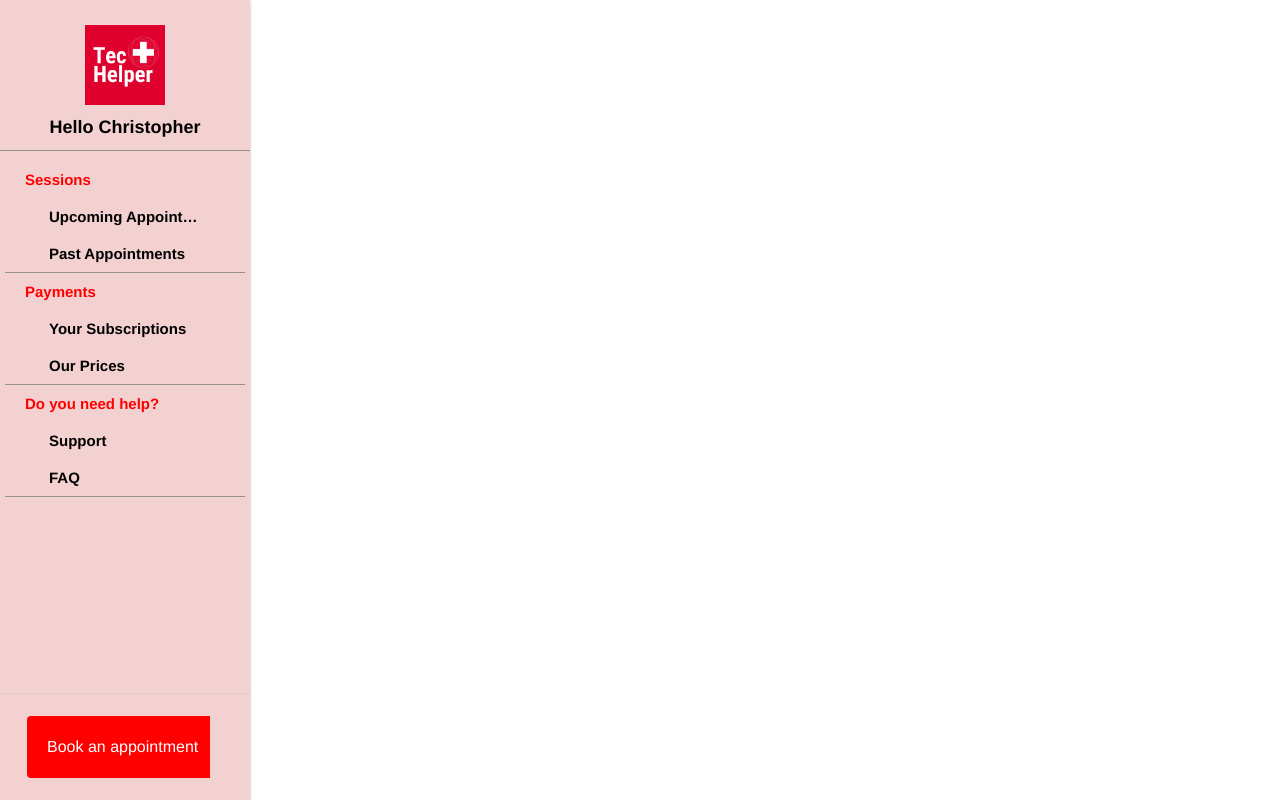
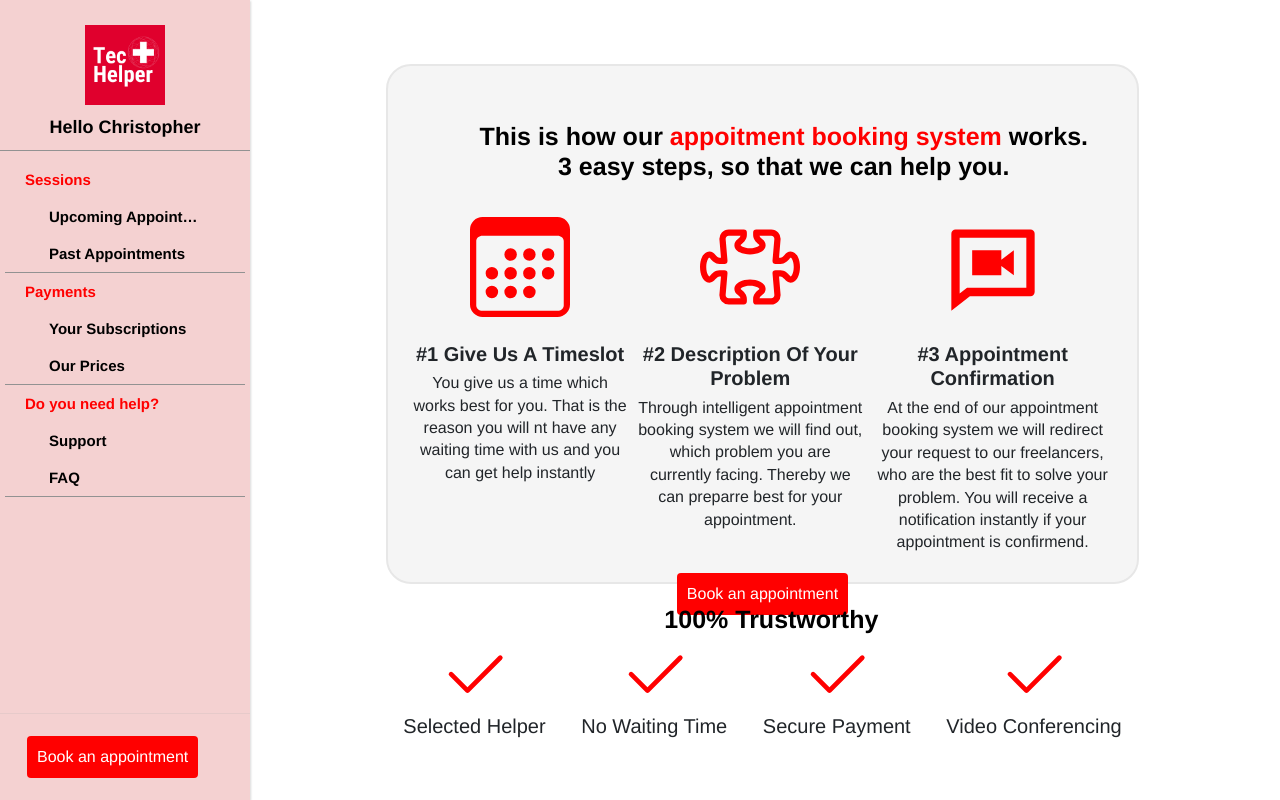
Before and after one commit to pv-usamairfan/tec-helper, a React (Create React App) app: page /bookAppointment in a window 1280 px wide. Built offline with nearby package versions, Linux system fonts and the light colour scheme.

Commit message:
Created book appointment landing page

```diff
--- a/src/Components/Appointments/Book-Appointment/BookAppointment.css
+++ /dev/null
@@ -1,10 +0,0 @@
-.rounded-box {
-  text-align: center;
-    border-radius: 25px;
-    border: 2px solid #e7e7e7;
-    padding: 20px;
-    width: 80%;
-    height: 150px;
-    margin-left: 10%;
-    margin-right: 10%;
-  }
--- a/src/Components/Appointments/Book-Appointment/BookAppointment.jsx
+++ b/src/Components/Appointments/Book-Appointment/BookAppointment.jsx
@@ -1,16 +1,90 @@
 import React from "react";
 import SideBar from "../../Side-Bar/SideBar";
-import "./BookAppointment.css";
+import "./BookAppointment.scss";
+import { BsCalendar3, BsPuzzle, BsCheck2 } from "react-icons/bs";
+import { RiVideoChatLine } from "react-icons/ri";
 
 const BookAppointment = () => {
   return (
     <>
-      <SideBar />
-      {/* <div>
-        <div className="rounded-box">
-          <span>This is how our appoitment booking system works</span>
+      <div className="rowC">
+        <SideBar />
+        <div className="container">
+          <div className="rounded-box">
+            <h1>
+              This is how our{" "}
+              <span style={{ color: "red" }}>appoitment booking system</span>{" "}
+              works.
+              <br></br> 3 easy steps, so that we can help you.
+            </h1>
+            <br></br>
+            <div className="pGrid">
+              <div className="block">
+                <BsCalendar3 size={"100px"} color={"red"} />
+                <br></br>
+                <br></br>
+                <h2>#1 Give Us A Timeslot</h2>
+                <p>
+                  You give us a time which works best for you. That is the
+                  reason you will nt have any waiting time with us and you can
+                  get help instantly
+                </p>
+              </div>
+              <div className="block">
+                <BsPuzzle size={"100px"} color={"red"} />
+                <br></br>
+                <br></br>
+                <h2>#2 Description Of Your Problem</h2>
+                <p>
+                  Through intelligent appointment booking system we will find
+                  out, which problem you are currently facing. Thereby we can
+                  preparre best for your appointment.
+                </p>
+              </div>
+              <div className="block">
+                <RiVideoChatLine size={"100px"} color={"red"} />
+                <br></br>
+                <br></br>
+                <h2>#3 Appointment Confirmation</h2>
+                <p>
+                  At the end of our appointment booking system we will redirect
+                  your request to our freelancers, who are the best fit to solve
+                  your problem. You will receive a notification instantly if
+                  your appointment is confirmend.
+                </p>
+              </div>
+            </div>
+            <div>
+              <button className="book-button">Book an appointment</button>
+            </div>
+          </div>
+          <h1 style={{ textAlign: "center", width: "75%", marginTop: "20px" }}>
+            100% Trustworthy
+          </h1>
+          <div className="pGrid2">
+            <div style={{ textAlign: "center" }}>
+              <BsCheck2 size={"75px"} color={"red"} />
+              <br></br>
+              <h2>Selected Helper</h2>
+            </div>
+            <div style={{ textAlign: "center" }}>
+              <BsCheck2 size={"75px"} color={"red"} />
+              <br></br>
+              <h2>No Waiting Time</h2>
+            </div>
+            <div style={{ textAlign: "center" }}>
+              <BsCheck2 size={"75px"} color={"red"} />
+              <br></br>
+              <h2>Secure Payment</h2>
+            </div>
+            <div style={{ textAlign: "center" }}>
+              <BsCheck2 size={"75px"} color={"red"} />
+              <br></br>
+              <h2>Video Conferencing</h2>
+            </div>
+          </div>
         </div>
-      </div> */}
+      </div>
     </>
   );
 };
--- /dev/null
+++ b/src/Components/Appointments/Book-Appointment/BookAppointment.scss
@@ -0,0 +1,64 @@
+.rounded-box {
+  text-align: center;
+  border-radius: 25px;
+  border: 2px solid #e7e7e7;
+  padding: 20px;
+  width: 85%;
+  height: 520px;
+  align-items: center;
+  background-color: rgb(245, 245, 245);
+}
+
+h1 {
+  color: black !important;
+  font-weight: bold;
+}
+
+.block h2 {
+  text-align: center;
+  font-weight: bold;
+}
+
+.block p {
+  text-align: center;
+  font-weight: lighter;
+  font-size: medium;
+}
+.block {
+  padding: 5px;
+}
+
+.container {
+  width: 100%;
+  height: 100%;
+  margin-top: 5%;
+  margin-left: 10%;
+  font-size: large;
+}
+.rowC {
+  display: flex;
+  flex-direction: row;
+}
+
+.pGrid {
+  display: grid;
+  grid-template-columns: auto auto auto;
+}
+.pGrid2 {
+  width: 85%;
+  display: grid;
+  grid-template-columns: auto auto auto auto;
+}
+
+.book-button {
+  background-color: #ff0000;
+  border: none;
+  color: white;
+  padding: 10px;
+  text-align: center;
+  text-decoration: none;
+  display: inline-block;
+  font-size: 16px;
+  margin: 4px 2px;
+  border-radius: 4px;
+}
--- a/src/Components/Registration/Registration.jsx
+++ b/src/Components/Registration/Registration.jsx
@@ -1,4 +1,4 @@
-import "./Registration.css";
+import "./Registration.scss";
 import Header from "../Header/Header";
 function Registration() {
   return (
--- a/src/Components/Side-Bar/SideBar.scss
+++ b/src/Components/Side-Bar/SideBar.scss
@@ -1,5 +1,5 @@
 #header {
-  position: absolute;
+  //position: absolute;
   width: 250px;
 }
 #header .pro-sidebar {
```
Also changed, not shown: src/Components/Registration/Registration.scss (renamed from src/Components/Registration/Registration.css).
